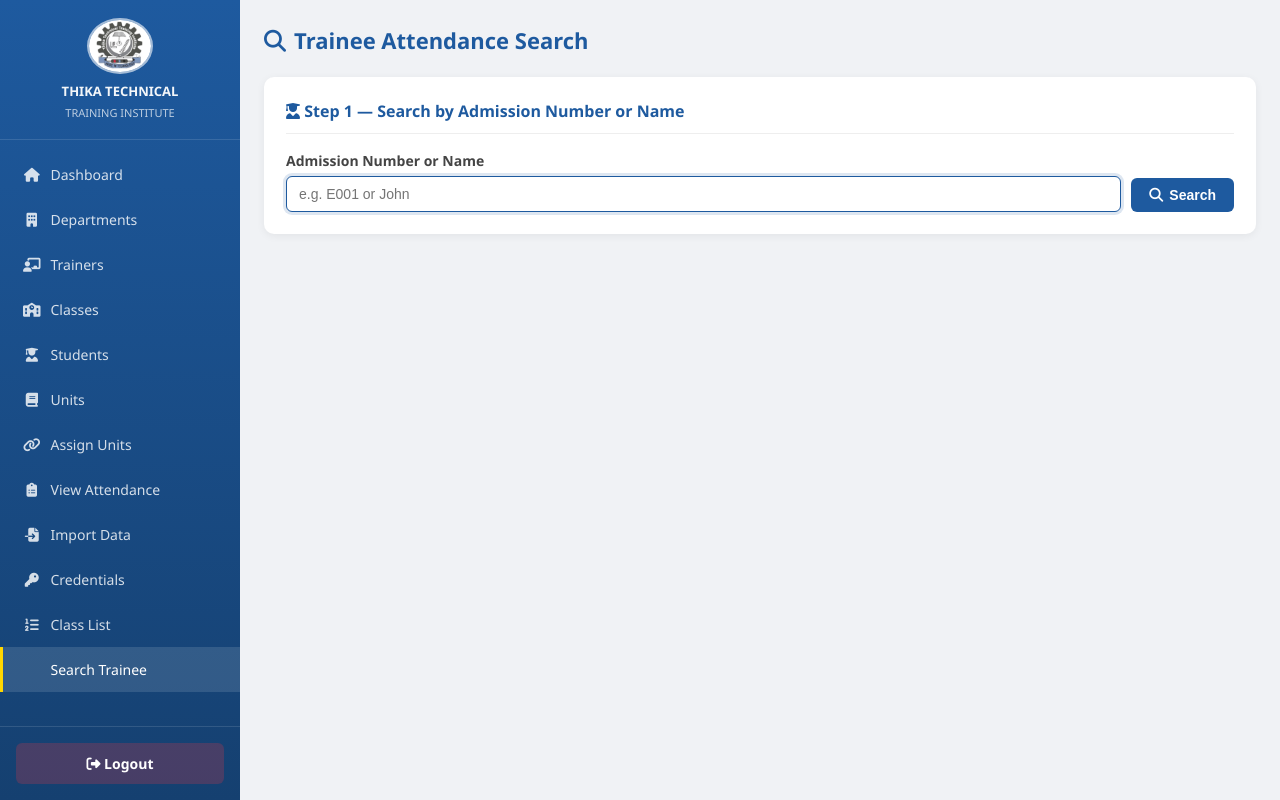
After one commit to alexfreed1/myrenderproject, a Flask app: page /admin/trainee_search in a window 1280 px wide. The commit adds this page. Run offline with Flask 3, Linux system fonts and the light colour scheme; the visitor is signed in with stand-in values (Sample User, id 1); a database or web service that is not in the repository returns one stand-in record (values such as "Sample title"); some libraries are stand-ins or nearby versions.

Commit message:
Add trainee attendance search & PDF download for admin

```diff
--- a/routes/admin.py
+++ b/routes/admin.py
@@ -723,3 +723,93 @@ def import_data():
             if count == 0 and err_count > 0:
                 error = "No records were imported. Check your CSV format and ensure referenced data exists."
     return render_template('admin/import_data.html', message=message, error=error)
+
+# ── Trainee Attendance Search ─────────────────────────────────────────────────
+
+@admin_bp.route('/trainee_search')
+@admin_required
+def trainee_search():
+    db = get_db(); cur = db.cursor()
+    query = request.args.get('q', '').strip()
+    student_id = request.args.get('student_id', 0, type=int)
+    unit_id = request.args.get('unit_id', 0, type=int)
+    students = []
+    student = None
+    records = []
+    summary = {}
+
+    # All units (admin sees all)
+    cur.execute("SELECT id, code, name FROM units ORDER BY code")
+    units_list = cur.fetchall()
+
+    if query:
+        cur.execute("""SELECT s.*, c.name as class_name, d.name as dept_name
+            FROM students s
+            JOIN classes c ON s.class_id=c.id
+            JOIN departments d ON c.department_id=d.id
+            WHERE s.admission_number ILIKE %s OR s.full_name ILIKE %s
+            ORDER BY s.admission_number ASC""", (f'%{query}%', f'%{query}%'))
+        students = cur.fetchall()
+
+    if student_id and unit_id:
+        cur.execute("""SELECT s.*, c.name as class_name, d.name as dept_name
+            FROM students s
+            JOIN classes c ON s.class_id=c.id
+            JOIN departments d ON c.department_id=d.id
+            WHERE s.id=%s""", (student_id,))
+        student = cur.fetchone()
+        cur.execute("SELECT * FROM units WHERE id=%s", (unit_id,))
+        selected_unit = cur.fetchone()
+        cur.execute("""SELECT a.week, a.lesson, a.status, a.attendance_date,
+                t.name as trainer_name
+            FROM attendance a
+            LEFT JOIN trainers t ON a.trainer_id=t.id
+            WHERE a.student_id=%s AND a.unit_id=%s
+            ORDER BY a.year, a.term, a.week, a.lesson""", (student_id, unit_id))
+        records = cur.fetchall()
+        total = len(records)
+        present = sum(1 for r in records if r['status'] == 'Present')
+        absent = total - present
+        pct = round((present / total) * 100, 1) if total > 0 else 0
+        summary = {'total': total, 'present': present, 'absent': absent, 'pct': pct, 'unit': selected_unit}
+
+    return render_template('admin/trainee_search.html',
+        query=query, students=students, student=student,
+        student_id=student_id, unit_id=unit_id,
+        units_list=units_list, records=records, summary=summary)
+
+
+# ── Trainee Attendance Report PDF (Admin) ─────────────────────────────────────
+
+@admin_bp.route('/trainee_report_pdf')
+@admin_required
+def trainee_report_pdf():
+    db = get_db(); cur = db.cursor()
+    student_id = request.args.get('student_id', 0, type=int)
+    unit_id = request.args.get('unit_id', 0, type=int)
+    if not (student_id and unit_id):
+        return 'Missing parameters.', 400
+    cur.execute("""SELECT s.*, c.name as class_name, d.name as dept_name
+        FROM students s
+        JOIN classes c ON s.class_id=c.id
+        JOIN departments d ON c.department_id=d.id
+        WHERE s.id=%s""", (student_id,))
+    student = cur.fetchone()
+    cur.execute("SELECT * FROM units WHERE id=%s", (unit_id,))
+    unit = cur.fetchone()
+    cur.execute("""SELECT a.week, a.lesson, a.status, a.attendance_date,
+            t.name as trainer_name
+        FROM attendance a
+        LEFT JOIN trainers t ON a.trainer_id=t.id
+        WHERE a.student_id=%s AND a.unit_id=%s
+        ORDER BY a.year, a.term, a.week, a.lesson""", (student_id, unit_id))
+    records = cur.fetchall()
+    total = len(records)
+    present = sum(1 for r in records if r['status'] == 'Present')
+    absent = total - present
+    pct = round((present / total) * 100, 1) if total > 0 else 0
+    from datetime import datetime
+    date_gen = datetime.now().strftime('%d %b %Y, %H:%M')
+    return render_template('admin/trainee_report_pdf.html',
+        student=student, unit=unit, records=records,
+        total=total, present=present, absent=absent, pct=pct, date_gen=date_gen)
--- a/templates/admin/base.html
+++ b/templates/admin/base.html
@@ -41,6 +41,7 @@
       <a href="/admin/import_data"><i class="fas fa-file-import fa-fw"></i> Import Data</a>
       <a href="/admin/credentials"><i class="fas fa-key fa-fw"></i> Credentials</a>
       <a href="/admin/class_list"><i class="fas fa-list-ol fa-fw"></i> Class List</a>
+      <a href="/admin/trainee_search"><i class="fas fa-user-magnifying-glass fa-fw"></i> Search Trainee</a>
     </div>
     <div class="sidebar-footer">
       <a href="/admin/logout"><i class="fas fa-sign-out-alt"></i> Logout</a>
--- /dev/null
+++ b/templates/admin/trainee_search.html
@@ -0,0 +1,147 @@
+{% extends 'admin/base.html' %}
+{% block title %}Trainee Attendance Search{% endblock %}
+
+{% block content %}
+<h1 class="page-title"><i class="fas fa-search"></i> Trainee Attendance Search</h1>
+
+<!-- Step 1: Search -->
+<div class="section-card">
+  <h3><i class="fas fa-user-graduate"></i> Step 1 — Search by Admission Number or Name</h3>
+  <form method="get" action="/admin/trainee_search" style="display:flex;gap:10px;flex-wrap:wrap;align-items:flex-end;">
+    {% if unit_id %}<input type="hidden" name="unit_id" value="{{ unit_id }}">{% endif %}
+    <div class="form-group" style="margin:0;flex:1;min-width:240px;">
+      <label>Admission Number or Name</label>
+      <input type="text" name="q" class="form-control" value="{{ query }}" placeholder="e.g. E001 or John" autofocus>
+    </div>
+    <button type="submit" class="btn btn-primary"><i class="fas fa-search"></i> Search</button>
+    {% if query %}
+      <a href="/admin/trainee_search" class="btn" style="background:#666;color:#fff;"><i class="fas fa-times"></i> Clear</a>
+    {% endif %}
+  </form>
+
+  {% if query and not students %}
+    <p style="margin-top:14px;color:#888;">No trainees found matching "<strong>{{ query }}</strong>".</p>
+  {% endif %}
+
+  {% if students %}
+  <div style="margin-top:18px;">
+    <p style="font-size:13px;color:#666;margin-bottom:10px;">{{ students|length }} result(s) — click a trainee to view their attendance:</p>
+    {% for s in students %}
+    <a href="/admin/trainee_search?q={{ query }}&student_id={{ s.id }}&unit_id={{ unit_id }}" style="text-decoration:none;">
+      <div style="background:#e3f2fd;border-radius:8px;padding:12px 18px;margin-bottom:8px;
+                  display:flex;justify-content:space-between;align-items:center;flex-wrap:wrap;gap:8px;
+                  border:2px solid {% if student_id == s.id %}#1e5a9f{% else %}transparent{% endif %};
+                  cursor:pointer;transition:border-color 0.15s;">
+        <div>
+          <strong style="font-size:15px;">{{ s.full_name }}</strong>
+          <span style="margin-left:12px;color:#555;font-size:13px;">{{ s.admission_number }}</span>
+          <span style="margin-left:12px;color:#888;font-size:12px;">{{ s.class_name }} &mdash; {{ s.dept_name }}</span>
+        </div>
+        <i class="fas fa-chevron-right" style="color:#1e5a9f;"></i>
+      </div>
+    </a>
+    {% endfor %}
+  </div>
+  {% endif %}
+</div>
+
+<!-- Step 2: Select Unit -->
+{% if student_id %}
+<div class="section-card">
+  <h3><i class="fas fa-book"></i> Step 2 — Select Unit</h3>
+  <form method="get" action="/admin/trainee_search" style="display:flex;gap:10px;flex-wrap:wrap;align-items:flex-end;">
+    <input type="hidden" name="q" value="{{ query }}">
+    <input type="hidden" name="student_id" value="{{ student_id }}">
+    <div class="form-group" style="margin:0;flex:1;min-width:240px;">
+      <label>Unit</label>
+      <select name="unit_id" class="form-control" required>
+        <option value="">-- Select Unit --</option>
+        {% for u in units_list %}
+          <option value="{{ u.id }}" {% if unit_id == u.id %}selected{% endif %}>{{ u.code }} — {{ u.name }}</option>
+        {% endfor %}
+      </select>
+    </div>
+    <button type="submit" class="btn btn-primary"><i class="fas fa-eye"></i> View</button>
+  </form>
+</div>
+{% endif %}
+
+<!-- Step 3: Results -->
+{% if student and summary %}
+<div class="section-card">
+  <div style="display:flex;justify-content:space-between;align-items:center;flex-wrap:wrap;gap:10px;margin-bottom:16px;padding-bottom:12px;border-bottom:1px solid #eee;">
+    <h3 style="margin:0;border:none;padding:0;">
+      <i class="fas fa-clipboard-list"></i>
+      {{ student.full_name }} &mdash; {{ summary.unit.code }} {{ summary.unit.name }}
+    </h3>
+    <a href="/admin/trainee_report_pdf?student_id={{ student_id }}&unit_id={{ unit_id }}"
+       class="btn btn-success btn-sm" target="_blank">
+      <i class="fas fa-file-pdf"></i> Download PDF Report
+    </a>
+  </div>
+
+  <!-- Student info -->
+  <div style="background:#f5f8ff;border-radius:8px;padding:12px 16px;margin-bottom:18px;font-size:13px;display:flex;gap:24px;flex-wrap:wrap;">
+    <div><strong>Adm No:</strong> {{ student.admission_number }}</div>
+    <div><strong>Class:</strong> {{ student.class_name }}</div>
+    <div><strong>Department:</strong> {{ student.dept_name }}</div>
+  </div>
+
+  <!-- Summary stats -->
+  <div style="display:flex;gap:14px;flex-wrap:wrap;margin-bottom:18px;">
+    <div style="flex:1;min-width:90px;text-align:center;padding:14px;border-radius:8px;background:#e8f5e9;color:#2e7d32;">
+      <div style="font-size:28px;font-weight:800;line-height:1;">{{ summary.present }}</div>
+      <div style="font-size:12px;font-weight:600;margin-top:4px;">Present</div>
+    </div>
+    <div style="flex:1;min-width:90px;text-align:center;padding:14px;border-radius:8px;background:#ffebee;color:#c62828;">
+      <div style="font-size:28px;font-weight:800;line-height:1;">{{ summary.absent }}</div>
+      <div style="font-size:12px;font-weight:600;margin-top:4px;">Absent</div>
+    </div>
+    <div style="flex:1;min-width:90px;text-align:center;padding:14px;border-radius:8px;background:#e3f2fd;color:#1e5a9f;">
+      <div style="font-size:28px;font-weight:800;line-height:1;">{{ summary.total }}</div>
+      <div style="font-size:12px;font-weight:600;margin-top:4px;">Total</div>
+    </div>
+    <div style="flex:1;min-width:90px;text-align:center;padding:14px;border-radius:8px;background:#fff3e0;color:#e65100;">
+      <div style="font-size:28px;font-weight:800;line-height:1;">{{ summary.pct }}%</div>
+      <div style="font-size:12px;font-weight:600;margin-top:4px;">Attendance</div>
+    </div>
+    <div style="flex:3;min-width:160px;display:flex;align-items:center;gap:10px;">
+      <div style="flex:1;height:12px;background:#eee;border-radius:6px;overflow:hidden;">
+        <div style="height:100%;border-radius:6px;width:{{ summary.pct }}%;
+          background:{% if summary.pct >= 75 %}#27ae60{% elif summary.pct >= 50 %}#f39c12{% else %}#e74c3c{% endif %};"></div>
+      </div>
+    </div>
+  </div>
+
+  <!-- Records table -->
+  {% if records %}
+  <div class="table-wrap">
+    <table>
+      <thead>
+        <tr><th>#</th><th>Week</th><th>Lesson</th><th>Status</th><th>Trainer</th><th>Date</th></tr>
+      </thead>
+      <tbody>
+        {% for r in records %}
+        <tr>
+          <td>{{ loop.index }}</td>
+          <td>Week {{ r.week }}</td>
+          <td>{{ r.lesson }}</td>
+          <td style="font-weight:700;color:{% if r.status == 'Present' %}#28a745{% else %}#dc3545{% endif %};">
+            {% if r.status == 'Present' %}✓ Present{% else %}✗ Absent{% endif %}
+          </td>
+          <td style="font-size:13px;">{{ r.trainer_name or '—' }}</td>
+          <td style="font-size:12px;color:#888;">
+            {% if r.attendance_date %}{{ r.attendance_date.strftime('%d %b %Y, %H:%M') }}{% else %}—{% endif %}
+          </td>
+        </tr>
+        {% endfor %}
+      </tbody>
+    </table>
+  </div>
+  {% else %}
+  <p style="text-align:center;color:#888;padding:24px;">No attendance records found for this trainee in this unit.</p>
+  {% endif %}
+</div>
+{% endif %}
+
+{% endblock %}
```
Also changed, not shown: templates/admin/trainee_report_pdf.html (added, +123 -0 lines).
